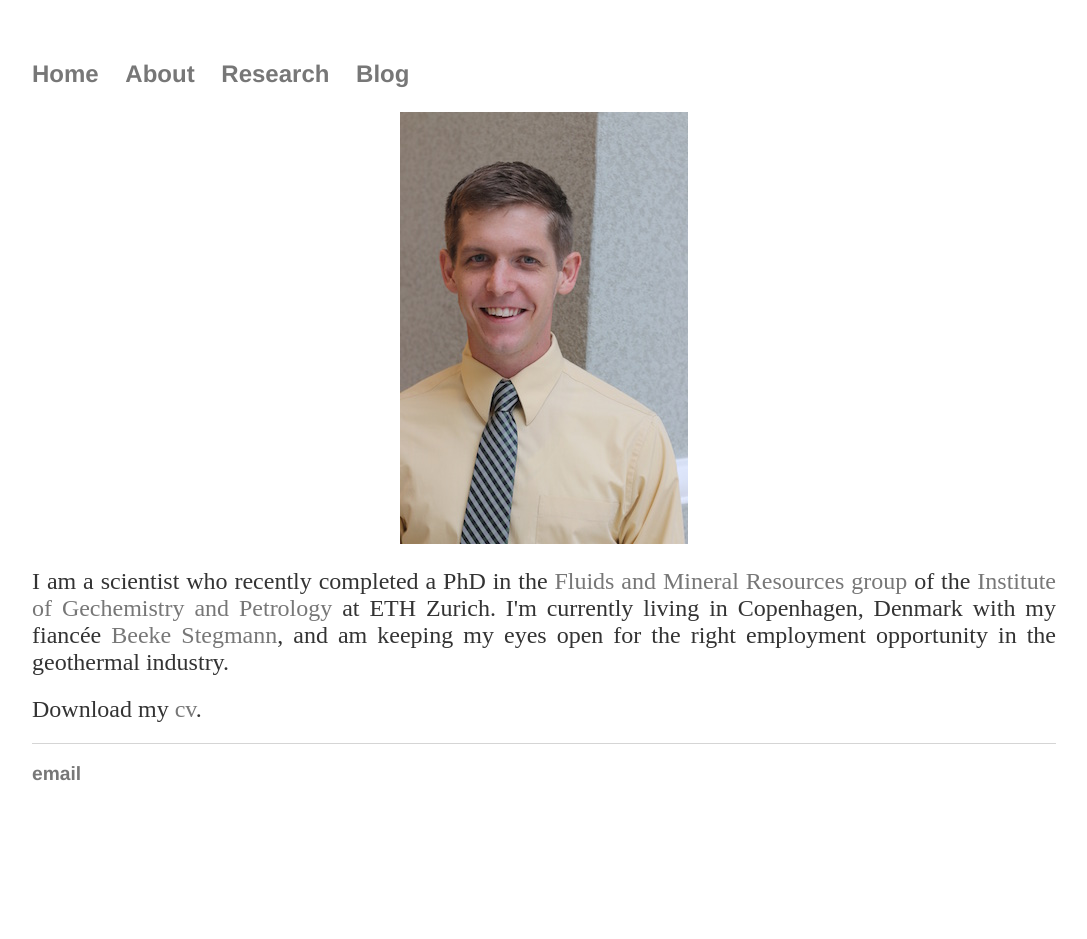
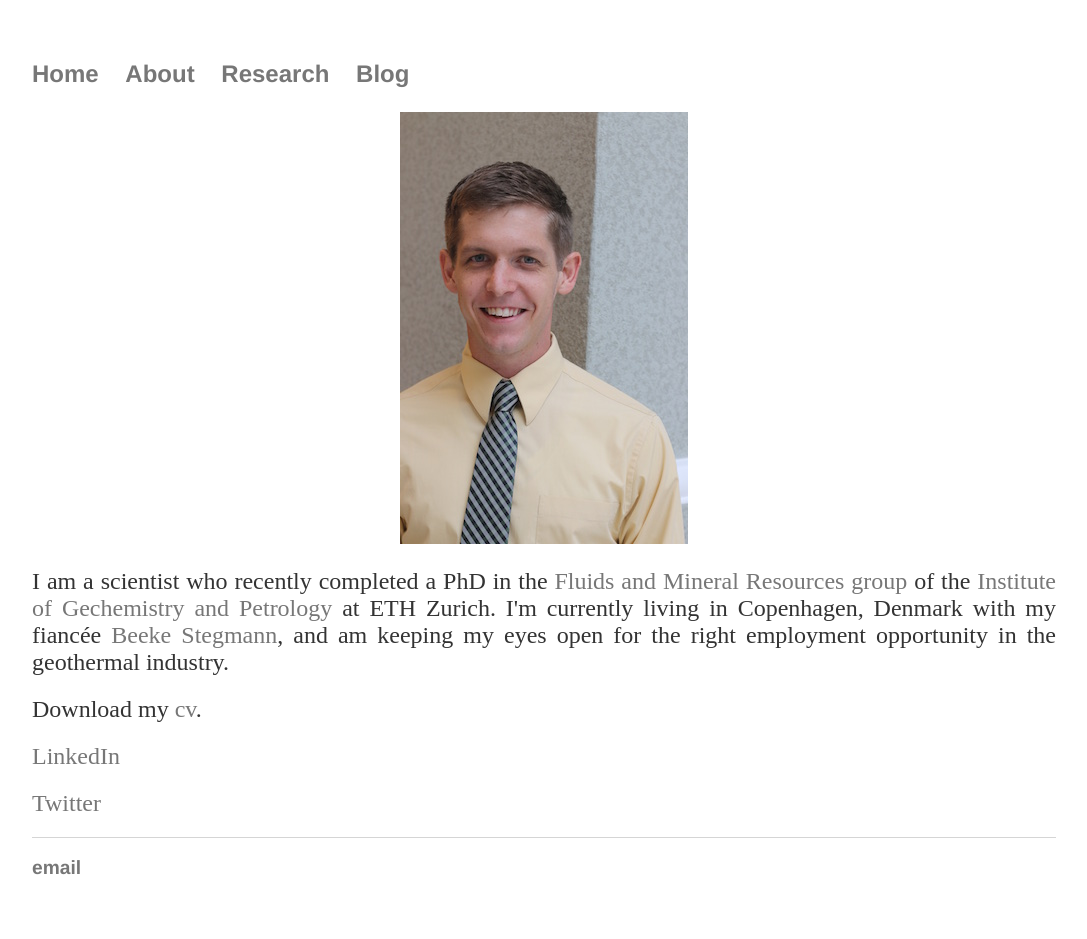
Before and after one commit to two-phaseflow/two-phaseflow.github.io, a Jekyll site: the page built from about/index.html, in a window 1280 px wide. Shown: the whole page, without its empty margins (96-1183 px from the left). Built offline with Jekyll 4.4.1, drawn with Linux system fonts in a browser that asks for light colours; before the commit the page ends 900 px from its top, so only the background shows below that.

Commit message:
Update index.html

```diff
--- a/about/index.html
+++ b/about/index.html
@@ -13,6 +13,8 @@
 		am keeping my eyes open for the right employment opportunity in the geothermal industry. </h2>
 
 <h2> Download my <a target="_blank" href="/papers/scott-cv.pdf">cv</a>. </h2>
+<h2><a href="https://www.linkedin.com/in/samuel-scott-28167b84/">LinkedIn</a>
+<h2><a href="https://twitter.com/twophaseflow">Twitter</a>
 
 
 
```
